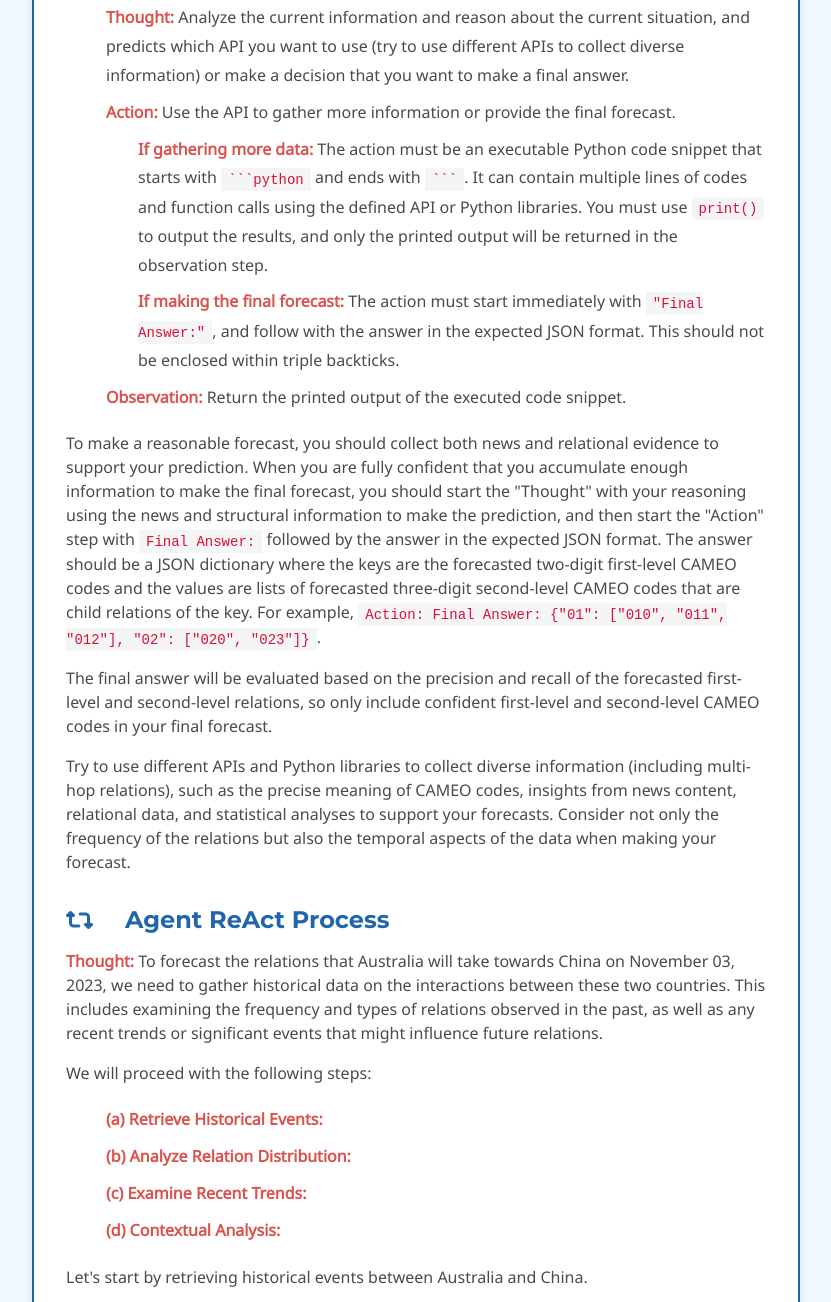
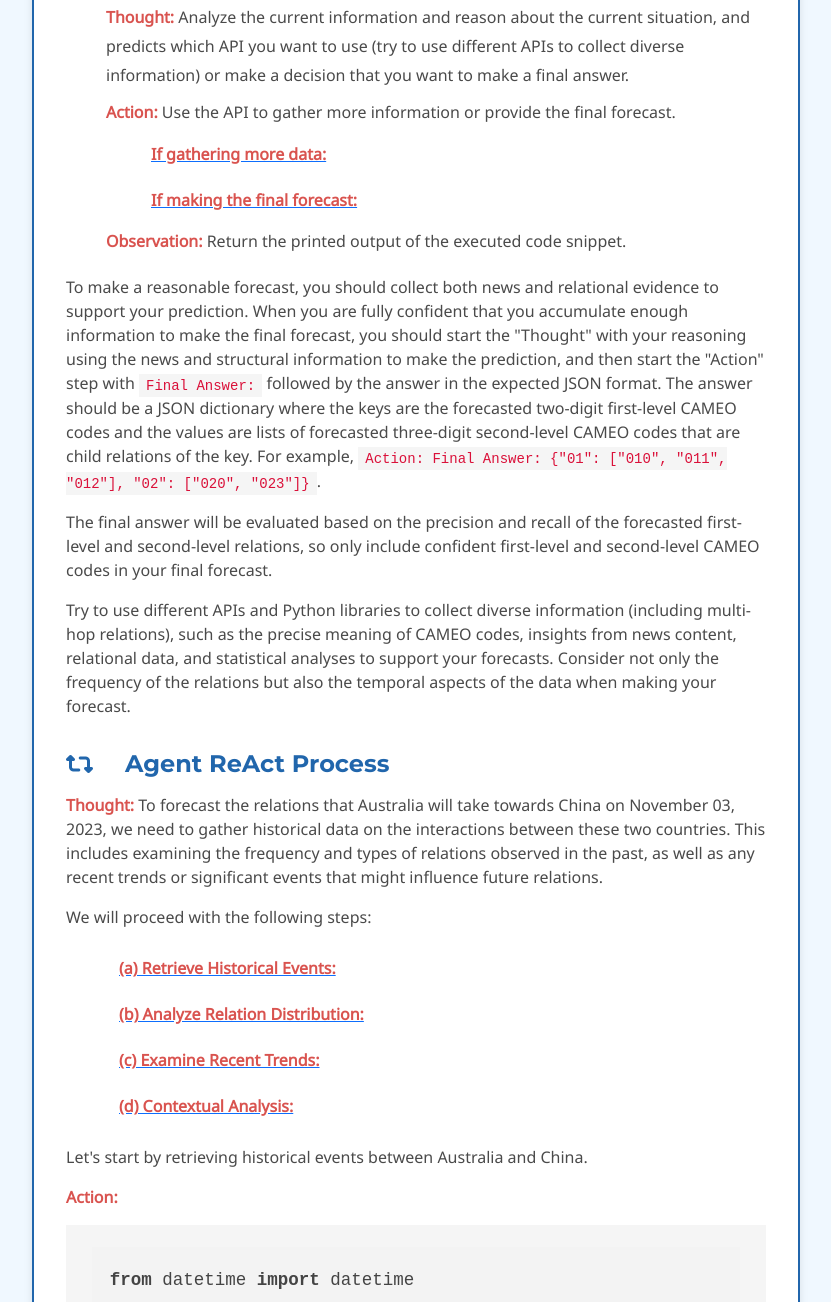
Before and after one commit to mirai-llm/mirai-llm.github.io, a plain HTML site: page index.html in a window 1280 px wide. Shown: the part 8988-10290 px from the top of the page, without its empty margins (224-1055 px from the left). Drawn offline with nearby package versions, Linux system fonts and the light colour scheme; some icons are missing; a web font is replaced by a local one.

Commit message:
Update index.html

````diff
--- a/index.html
+++ b/index.html
@@ -470,7 +470,7 @@
       <div class="box">
         <div class="content">
           <h3 class="title is-4">
-          <span class="icon"><i class="fas fa-info-circle"></i></span>  <span>Query Details</span>
+            <i class="fas fa-info-circle"></i> Query Details
           </h3>
           <ul>
             <li><strong>Query Quadruplet:</strong> (2023-11-03, AUS, ?, CHN)</li>
@@ -480,7 +480,7 @@
         </div>
         <div class="content">
           <h3 class="title is-4">
-          <span class="icon"><i class="fas fa-question-circle"></i></span>  <span>Query Prompt</span>
+            <i class="fas fa-question-circle"></i> Query Prompt
           </h3>
           <p>Please forecast the relations that <strong>Australia</strong> will take towards <strong>China</strong> on <strong>November 03, 2023</strong> based on historical information up to <strong>November 02, 2023</strong>. I.e., forecast the relation CAMEO codes in query event <strong>Event(date=2023-11-03, head_entity=ISOCode(AUS), relation=CAMEOCode(?), tail_entity=ISOCode(CHN))</strong>.</p>
         </div>
@@ -499,12 +499,16 @@
               <strong>Action:</strong> Use the API to gather more information or provide the final forecast.
               <ul>
                 <li>
-                  <span class="tooltip-target"><strong>If gathering more data:</strong></span>
-                  <span class="tooltip-text">The action must be an executable Python code snippet that starts with <code>```python</code> and ends with <code>```</code>. It can contain multiple lines of codes and function calls using the defined API or Python libraries. You must use <code>print()</code> to output the results, and only the printed output will be returned in the observation step.</span>
+                  <a class="btn btn-link" data-bs-toggle="collapse" href="#collapseData" role="button" aria-expanded="false" aria-controls="collapseData"><strong>If gathering more data:</strong></a>
+                  <div class="collapse" id="collapseData">
+                    <p>The action must be an executable Python code snippet that starts with <code>```python</code> and ends with <code>```</code>. It can contain multiple lines of codes and function calls using the defined API or Python libraries. You must use <code>print()</code> to output the results, and only the printed output will be returned in the observation step.</p>
+                  </div>
                 </li>
                 <li>
-                  <span class="tooltip-target"><strong>If making the final forecast:</strong></span>
-                  <span class="tooltip-text">The action must start immediately with <code>"Final Answer:"</code>, and follow with the answer in the expected JSON format. This should not be enclosed within triple backticks.</span>
+                  <a class="btn btn-link" data-bs-toggle="collapse" href="#collapseFinal" role="button" aria-expanded="false" aria-controls="collapseFinal"><strong>If making the final forecast:</strong></a>
+                  <div class="collapse" id="collapseFinal">
+                    <p>The action must start immediately with <code>"Final Answer:"</code>, and follow with the answer in the expected JSON format. This should not be enclosed within triple backticks.</p>
+                  </div>
                 </li>
               </ul>
             </li>
@@ -519,10 +523,30 @@
           <p><strong>Thought:</strong> To forecast the relations that Australia will take towards China on November 03, 2023, we need to gather historical data on the interactions between these two countries. This includes examining the frequency and types of relations observed in the past, as well as any recent trends or significant events that might influence future relations.</p>
           <p>We will proceed with the following steps:</p>
           <ul>
-            <li data-bs-toggle="tooltip" title="Gather events involving Australia (AUS) and China (CHN) to understand the context and types of relations that have occurred in the past."><strong>(a) Retrieve Historical Events:</strong></li>
-            <li data-bs-toggle="tooltip" title="Analyze the distribution of different CAMEO codes in these events to identify the most common types of interactions."><strong>(b) Analyze Relation Distribution:</strong></li>
-            <li data-bs-toggle="tooltip" title="Focus on recent events to detect any emerging trends or shifts in relations."><strong>(c) Examine Recent Trends:</strong></li>
-            <li data-bs-toggle="tooltip" title="Review news articles to gain insights into the context and underlying reasons for these relations."><strong>(d) Contextual Analysis:</strong></li>
+            <li>
+              <a class="btn btn-link" data-bs-toggle="collapse" href="#collapseHist" role="button" aria-expanded="false" aria-controls="collapseHist"><strong>(a) Retrieve Historical Events:</strong></a>
+              <div class="collapse" id="collapseHist">
+                <p>Gather events involving Australia (AUS) and China (CHN) to understand the context and types of relations that have occurred in the past.</p>
+              </div>
+            </li>
+            <li>
+              <a class="btn btn-link" data-bs-toggle="collapse" href="#collapseRel" role="button" aria-expanded="false" aria-controls="collapseRel"><strong>(b) Analyze Relation Distribution:</strong></a>
+              <div class="collapse" id="collapseRel">
+                <p>Analyze the distribution of different CAMEO codes in these events to identify the most common types of interactions.</p>
+              </div>
+            </li>
+            <li>
+              <a class="btn btn-link" data-bs-toggle="collapse" href="#collapseTrends" role="button" aria-expanded="false" aria-controls="collapseTrends"><strong>(c) Examine Recent Trends:</strong></a>
+              <div class="collapse" id="collapseTrends">
+                <p>Focus on recent events to detect any emerging trends or shifts in relations.</p>
+              </div>
+            </li>
+            <li>
+              <a class="btn btn-link" data-bs-toggle="collapse" href="#collapseContext" role="button" aria-expanded="false" aria-controls="collapseContext"><strong>(d) Contextual Analysis:</strong></a>
+              <div class="collapse" id="collapseContext">
+                <p>Review news articles to gain insights into the context and underlying reasons for these relations.</p>
+              </div>
+            </li>
           </ul>
           <p>Let's start by retrieving historical events between Australia and China.</p>
           <p><strong>Action:</strong></p>
@@ -606,11 +630,6 @@ for event in events:
   <script>hljs.highlightAll();</script>
   <script src="https://cdnjs.cloudflare.com/ajax/libs/popper.js/2.11.6/umd/popper.min.js"></script>
   <script src="https://cdnjs.cloudflare.com/ajax/libs/twitter-bootstrap/5.1.3/js/bootstrap.min.js"></script>
-  <script>
-    var tooltipTriggerList = [].slice.call(document.querySelectorAll('[data-bs-toggle="tooltip"]'))
-    var tooltipList = tooltipTriggerList.map(function (tooltipTriggerEl) {
-      return new bootstrap.Tooltip(tooltipTriggerEl)
-    })
-  </script>
+
 </body>
 </html>
````
Lines whose indentation alone changed are shown as unchanged.
